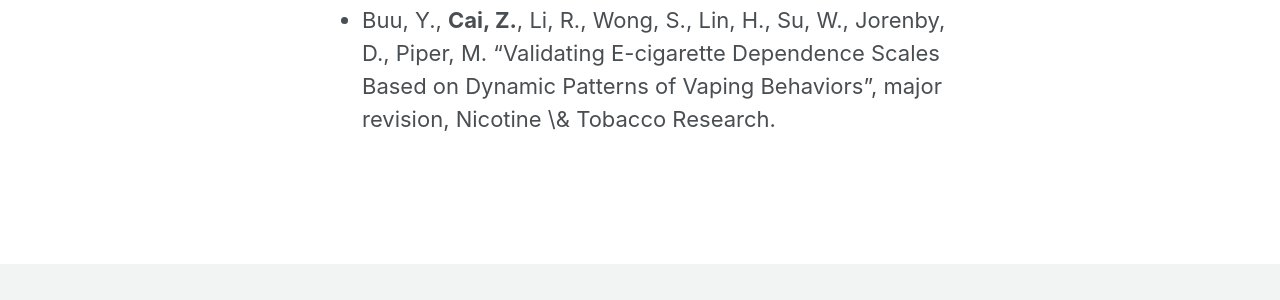
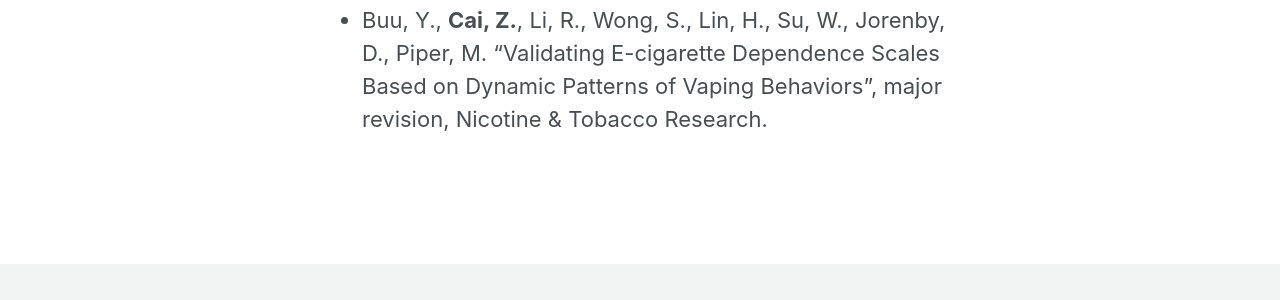
Before and after one commit to zhanruicai/zhanruicai.github.io, a Jekyll site: the page built from _pages/publication.md, in a window 1280 px wide and 900 px high, scrolled down 762 px. Shown: the part 482-782 px from the top of the window. Built offline with Jekyll 4.4.1, drawn with Linux system fonts in a browser that asks for light colours; cached includes are drawn as plain includes; nearby versions of some CDN libraries; some of the changed lines change nothing that is shown.

Commit message:
new version

```diff
--- a/_pages/publication.md
+++ b/_pages/publication.md
@@ -21,4 +21,4 @@
 - Buu, Y., **Cai, Z.**, Li, R., Wong, S., Lin, H., Su, W., Jorenby, D., Piper, M. (2020). "The association between short-term emotion dynamics and cigarette dependence symptomatology: a comprehensive examination of dynamic measures", Drug and Alcohol Dependence (2020): 108341.
 
 
-- Buu, Y., **Cai, Z.**, Li, R., Wong, S., Lin, H., Su, W., Jorenby, D., Piper, M. "Validating E-cigarette Dependence Scales Based on Dynamic Patterns of Vaping Behaviors", major revision, Nicotine \& Tobacco Research.
+- Buu, Y., **Cai, Z.**, Li, R., Wong, S., Lin, H., Su, W., Jorenby, D., Piper, M. "Validating E-cigarette Dependence Scales Based on Dynamic Patterns of Vaping Behaviors", major revision, Nicotine &amp; Tobacco Research.
```
